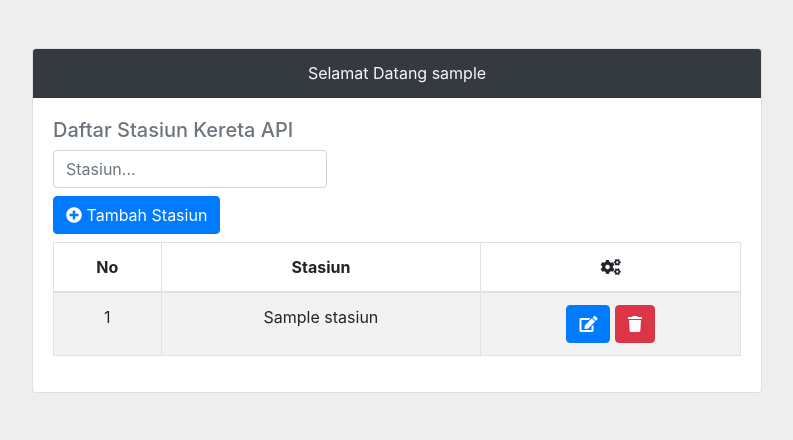
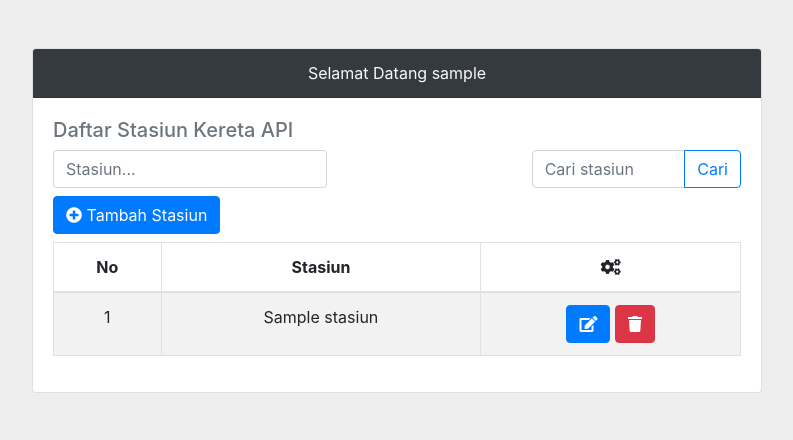
Before and after one commit to ridho008/tiket-kereta-ci3, a CodeIgniter app: page /tiket-kereta-ci3/dashboard in a window 1280 px wide. Shown: the part 56-496 px from the top of the page, without its empty margins (243-1036 px from the left). Run offline with CodeIgniter, Linux system fonts and the light colour scheme; the visitor is signed in with stand-in values (Sample User, id 1); tables that the repository leaves empty or names only in its code hold one stand-in row (values such as "Sample post").

Commit message:
fitur search stasiun & pagination

```diff
--- a/application/config/autoload.php
+++ b/application/config/autoload.php
@@ -58,7 +58,7 @@ $autoload['packages'] = array();
 |
 |	$autoload['libraries'] = array('user_agent' => 'ua');
 */
-$autoload['libraries'] = array('database', 'session', 'form_validation');
+$autoload['libraries'] = array('database', 'session', 'form_validation', 'pagination');
 
 /*
 | -------------------------------------------------------------------
--- a/application/controllers/Dashboard.php
+++ b/application/controllers/Dashboard.php
@@ -13,8 +13,58 @@ class Dashboard extends CI_Controller {
 	{
 		$data['title'] = 'Dashboard';
 		$data['admin'] = $this->db->get_where('admin', ['username' => $this->session->userdata('username')])->row_array();
-		$data['stasiun'] = $this->db->get('stasiun')->result_array();
 
+		if($this->input->post('submit')) {
+			$data['keyword'] = $this->input->post('keyword');
+			$this->session->set_userdata('keyword');
+		} else if(!$this->input->post('submit')) {
+			$data['keyword'] = $this->session->unset_userdata('keyword');
+		} else {
+			$data['keyword'] = $this->session->userdata('keyword');
+		}
+
+		$this->db->like('nama_stasiun', $data['keyword']);
+		$this->db->from('stasiun');
+		$config['total_rows'] = $this->db->count_all_results();
+		$data['total_rows'] = $config['total_rows'];
+
+		$config['base_url'] = 'http://localhost/tiket-kereta-ci3/dashboard/index';
+		// $config['total_rows'] = $this->Dashboard_model->countAllStasiun();
+		$config['per_page'] = 3;
+
+		// Style Pagination
+		$config['full_tag_open'] = '<ul class="pagination"><li class="page-item">';
+		$config['full_tag_close'] = '</li></ul>';
+
+		$config['first_link'] = 'First';
+		$config['first_tag_open'] = '<li class="page-item">';
+		$config['first_tag_close'] = '</li>';
+
+		$config['last_link'] = 'Last';
+		$config['last_tag_open'] = '<li class="page-item">';
+		$config['last_tag_close'] = '</li>';
+
+		$config['next_link'] = '&raquo;';
+		$config['next_tag_open'] = '<li class="page-item">';
+		$config['next_tag_close'] = '</li>';
+
+		$config['prev_link'] = '&laquo;';
+		$config['prev_tag_open'] = '<li class="page-item">';
+		$config['prev_tag_close'] = '</li>';
+
+		$config['cur_tag_open'] = '<li class="page-item active"><a class="page-link" href="#">';
+		$config['cur_tag_close'] = '</li>';
+
+		$config['num_tag_open'] = '<li class="page-item">';
+		$config['num_tag_close'] = '</li>';
+
+		$config['attributes'] = array('class' => 'page-link');
+
+		$this->pagination->initialize($config);
+
+		$data['start'] = $this->uri->segment(3);
+		$data['stasiun'] = $this->Dashboard_model->getAllStasiun($config['per_page'], $data['start'], $data['keyword']);
+		// $data['stasiun'] = $this->db->get('stasiun')->result_array();
 		$this->form_validation->set_rules('stasiun', 'Stasiun', 'required|trim');
 		if($this->form_validation->run() == FALSE) {
 			$this->load->view('layout/header', $data);
--- a/application/models/Dashboard_model.php
+++ b/application/models/Dashboard_model.php
@@ -21,4 +21,17 @@ class Dashboard_model extends CI_Model {
 		return $this->db->get_where('stasiun', ['id_stasiun' => $id])->row_array();
 	}
 
+	public function countAllStasiun()
+	{
+		return $this->db->get('stasiun')->num_rows();
+	}
+
+	public function getAllStasiun($limit, $start, $keyword)
+	{
+		if($keyword) {
+			$this->db->like('nama_stasiun', $keyword);
+		}
+		return $this->db->get('stasiun', $limit, $start)->result_array();
+	}
+
 }
--- a/application/views/admin/dashboard.php
+++ b/application/views/admin/dashboard.php
@@ -28,6 +28,16 @@
                 			  </div>
                 			</form>
                 		</div>
+                        <div class="col-md-4">
+                            <form action="" method="post">
+                                <div class="input-group mb-3">
+                                  <input type="text" class="form-control" name="keyword" placeholder="Cari stasiun">
+                                  <div class="input-group-append">
+                                    <input type="submit" name="submit" class="btn btn-outline-primary" type="button" value="Cari">
+                                  </div>
+                                </div>
+                            </form>
+                        </div>
                 	</div>
                 	<div class="table-responsive">
                 		<table class="table table-striped table-bordered text-center">
@@ -39,9 +49,9 @@
                 				</tr>
                 			</thead>
                 			<tbody>
-                				<?php $no = 1; foreach($stasiun as $s) : ?>
+                				<?php foreach($stasiun as $s) : ?>
                 				<tr>
-                                   <td><?= $no++; ?></td>
+                                   <td><?= ++$start; ?></td>
                                    <td><?= $s['nama_stasiun']; ?></td>
                                    <td>
                                    	<button type="button" class="btn btn-primary tombolUbahStasiun" data-toggle="modal" data-id="<?= $s['id_stasiun']; ?>" data-target="#formModalUbahStasiun"><i class="fas fa-edit"></i></button>
@@ -52,6 +62,11 @@
                 			</tbody>
                 		</table>
                 	</div>
+                </div>
+                <div class="row">
+                    <div class="col-md-6 offset-md-4">
+                        <?= $this->pagination->create_links(); ?>
+                    </div>
                 </div>
             </div>
         </div>
```
